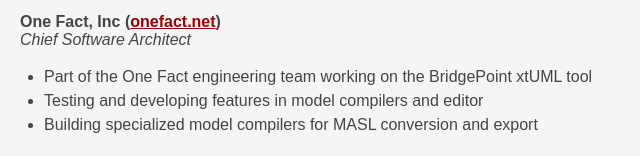
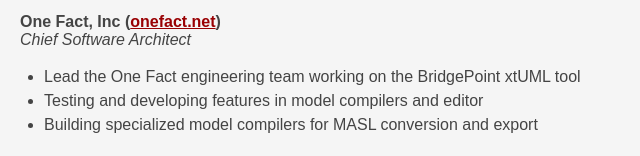
Before and after one commit to leviathan747/resume, a plain HTML site: page docs/index.html in a window 1280 px wide. Shown: the part 1312-1468 px from the top of the page, 0-640 px from the left. Drawn offline with Linux system fonts and the light colour scheme.

Commit message:
AUTO COMMIT: resume generated at Sat Mar  2 17:37:59 EST 2019

```diff
--- a/docs/index.html
+++ b/docs/index.html
@@ -614,7 +614,7 @@ January 2016 - present
 <em>Chief Software Architect</em></p>
 
 <ul>
-<li>Part of the One Fact engineering team working on the BridgePoint xtUML tool</li>
+<li>Lead the One Fact engineering team working on the BridgePoint xtUML tool</li>
 <li>Testing and developing features in model compilers and editor</li>
 <li>Building specialized model compilers for MASL conversion and export</li>
 </ul>
```
Also changed, not shown: 1 other file.
